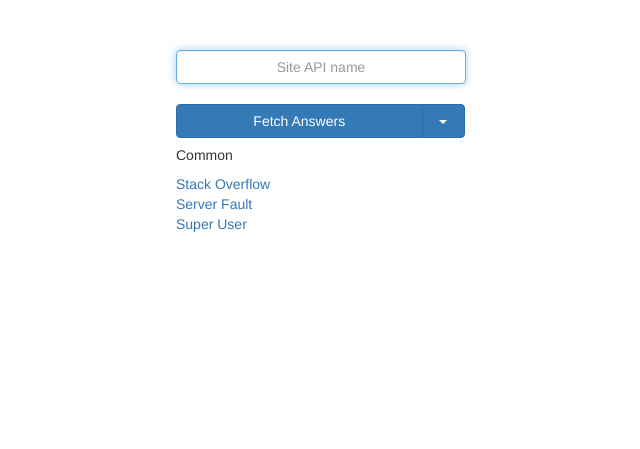
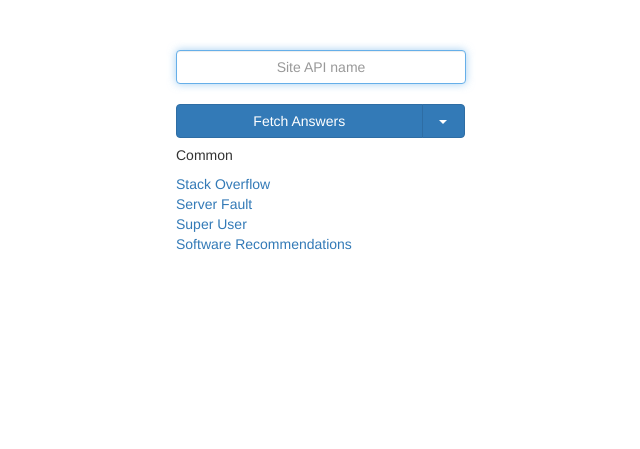
Before and after one commit to Charcoal-SE/blaze, a PHP site: page / in a window 1280 px wide. Shown: the part 208-657 px from the top of the page, without its empty margins (319-959 px from the left). Run offline with PHP 8.4, Linux system fonts and the light colour scheme; a stand-in replaces the project's code that opens the database connection; some libraries are stand-ins or nearby versions.

Commit message:
add SR to quick sites

```diff
--- a/index.php
+++ b/index.php
@@ -187,6 +187,9 @@
         <tr>
           <td><a href="#" class="choose-site-superuser">Super User</a></td>
         </tr>
+        <tr>
+          <td><a href="#" class="choose-site-softwarerecs">Software Recommendations</a></td>
+        </tr>
       </table>
     </div>
 
--- a/script.js
+++ b/script.js
@@ -634,6 +634,11 @@ $(document).ready(function() {
     $("#blaze-api-key-field").val("serverfault");
     event.preventDefault();
   });
+  $(".choose-site-softwarerecs").click(function()
+  {
+    $("#blaze-api-key-field").val("softwarerecs");
+    event.preventDefault();
+  });
 
 	function ShowWarningWithMessage(message)
 	{
```
